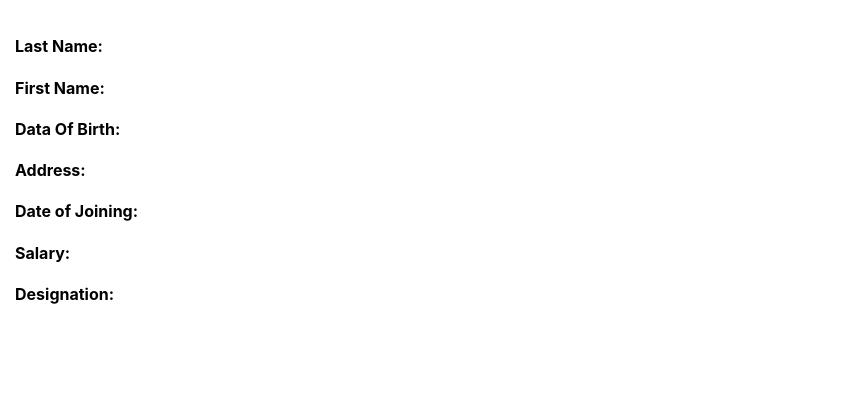
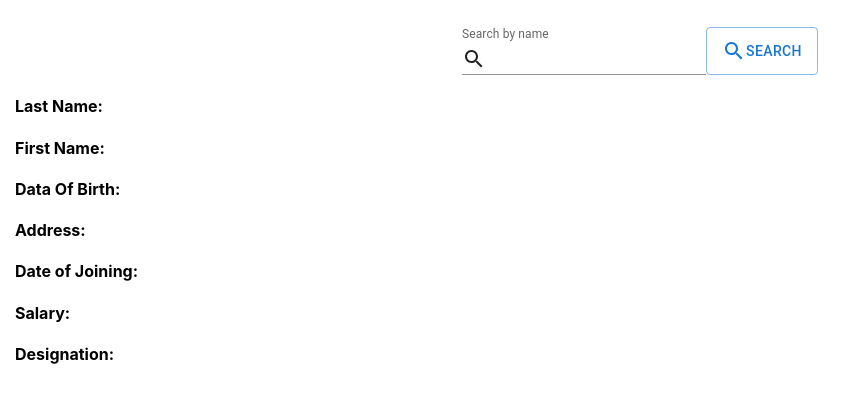
Before and after one commit to Raselshah/Employ-list, a React (Create React App) app: page /userDetails/1 in a window 1280 px wide. Shown: the top 402 px of the page, without its empty margins (0-866 px from the left). Built offline with nearby package versions, Linux system fonts and the light colour scheme; no server answers.

Commit message:
data filtering with name

```diff
--- a/package.json
+++ b/package.json
@@ -5,6 +5,7 @@
   "dependencies": {
     "@emotion/react": "^11.10.0",
     "@emotion/styled": "^11.10.0",
+    "@mui/icons-material": "^5.8.4",
     "@mui/material": "^5.10.0",
     "@testing-library/jest-dom": "^5.16.5",
     "@testing-library/react": "^13.3.0",
--- a/src/App.js
+++ b/src/App.js
@@ -1,15 +1,65 @@
-import React, { Component } from "react";
+import React, { Component, useEffect, useState } from "react";
 import { Box, maxWidth } from "@mui/system";
 import UserTable from "./Components/UserTable/UserTable";
-import AllUserTable from "./Components/AllUserTable/AllUserTable";
 import { Routes, Route } from "react-router-dom";
 import UserDetailsTable from "./Components/UserDetailsTable/UserDetailsTable";
 
+import TextField from "@mui/material/TextField";
+import AccountCircle from "@mui/icons-material/AccountCircle";
+import SearchIcon from "@mui/icons-material/Search";
+import { Button } from "@mui/material";
+import axios from "axios";
+
 function App() {
+  const [userInfo, setUserInfo] = useState([]);
+  const [value, setValue] = useState("");
+  useEffect(() => {
+    axios
+      .get(
+        "https://opensheet.elk.sh/1gH5Kle-styszcHF2G0H8l1w1nDt1RhO9NHNCpHhKK0M/employees"
+      )
+      .then((res) => setUserInfo(res.data));
+  }, []);
+
+  console.log(value);
+  const newUser = userInfo.filter((user) =>
+    user.first_name.toLowerCase().includes(value.toLowerCase())
+  );
+
+  const handleSearch = (e) => {
+    setValue(e.target.value);
+  };
   return (
     <Box sx={{ maxWidth: "1540px", padding: "15px" }}>
+      <Box
+        sx={{
+          marginTop: "12px",
+          marginBottom: "12px",
+          display: "flex",
+          justifyContent: "center",
+        }}
+      >
+        <TextField
+          value={value}
+          onChange={handleSearch}
+          id="input-with-icon-textfield"
+          label="Search by name"
+          InputProps={{
+            startAdornment: (
+              <SearchIcon position="start">
+                <AccountCircle />
+              </SearchIcon>
+            ),
+          }}
+          variant="standard"
+        />
+        <Button variant="outlined">
+          {" "}
+          <SearchIcon position="start" /> Search
+        </Button>
+      </Box>
       <Routes>
-        <Route path="/" element={<UserTable />} />
+        <Route path="/" element={<UserTable newUser={newUser} />} />
         <Route path="/userDetails/:id" element={<UserDetailsTable />} />
       </Routes>
     </Box>
--- a/src/Components/UserTable/UserTable.js
+++ b/src/Components/UserTable/UserTable.js
@@ -1,4 +1,4 @@
-import React, { useEffect, useState } from "react";
+import React from "react";
 import { useNavigate } from "react-router-dom";
 
 import { styled } from "@mui/material/styles";
@@ -10,20 +10,10 @@ import TableHead from "@mui/material/TableHead";
 import TableRow from "@mui/material/TableRow";
 import Paper from "@mui/material/Paper";
 import TablePagination from "@mui/material/TablePagination";
-import axios from "axios";
-import { Button, Chip } from "@mui/material";
+import { Chip } from "@mui/material";
 
-const UserTable = () => {
-  const [userInfo, setUserInfo] = useState([]);
+const UserTable = ({ newUser }) => {
   const navigate = useNavigate();
-
-  useEffect(() => {
-    axios
-      .get(
-        "https://opensheet.elk.sh/1gH5Kle-styszcHF2G0H8l1w1nDt1RhO9NHNCpHhKK0M/employees"
-      )
-      .then((res) => setUserInfo(res.data));
-  }, []);
 
   const StyledTableCell = styled(TableCell)(({ theme }) => ({
     [`&.${tableCellClasses.head}`]: {
@@ -83,7 +73,7 @@ const UserTable = () => {
             </TableRow>
           </TableHead>
           <TableBody>
-            {userInfo
+            {newUser
               .slice(page * rowsPerPage, page * rowsPerPage + rowsPerPage)
               .map((row) => (
                 <StyledTableRow key={row.id}>
@@ -123,7 +113,7 @@ const UserTable = () => {
       <TablePagination
         rowsPerPageOptions={[10, 25, 100]}
         component="div"
-        count={userInfo.length}
+        count={newUser.length}
         rowsPerPage={rowsPerPage}
         page={page}
         onPageChange={handleChangePage}
```
Also changed, not shown: 1 other file (tests, documents, lock files or other folders).
